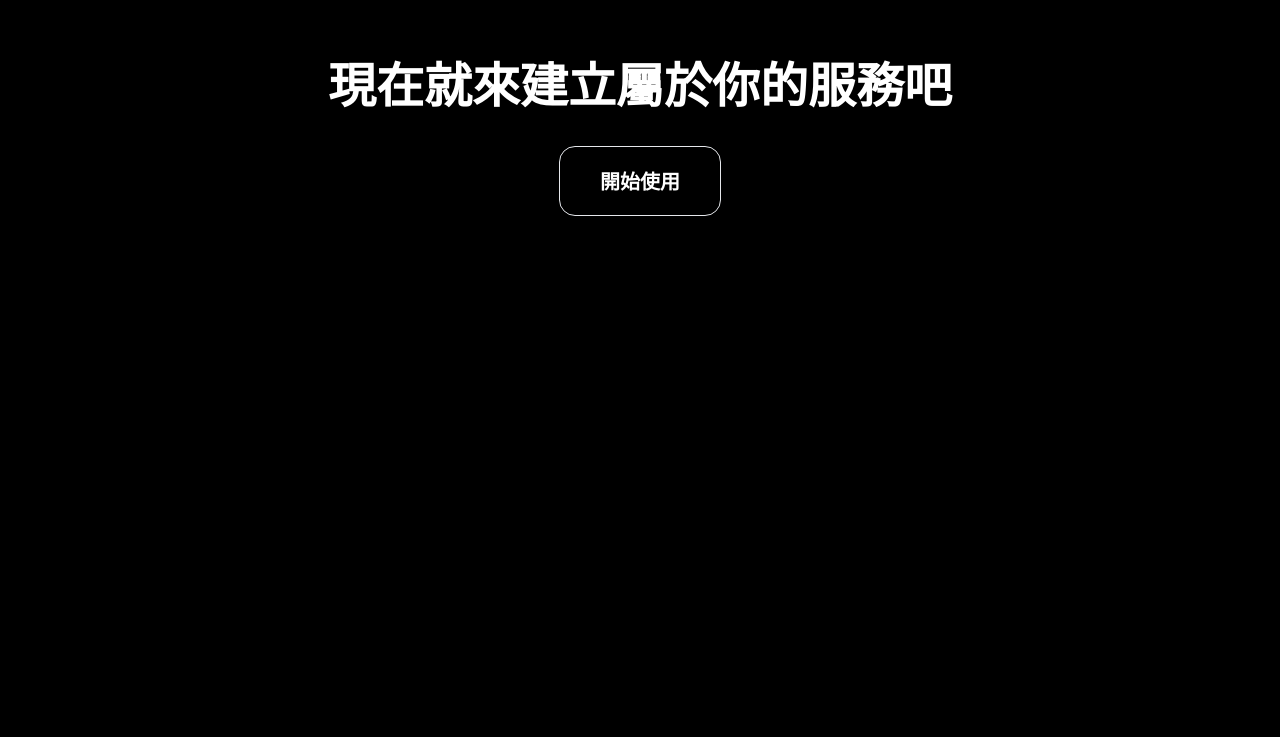
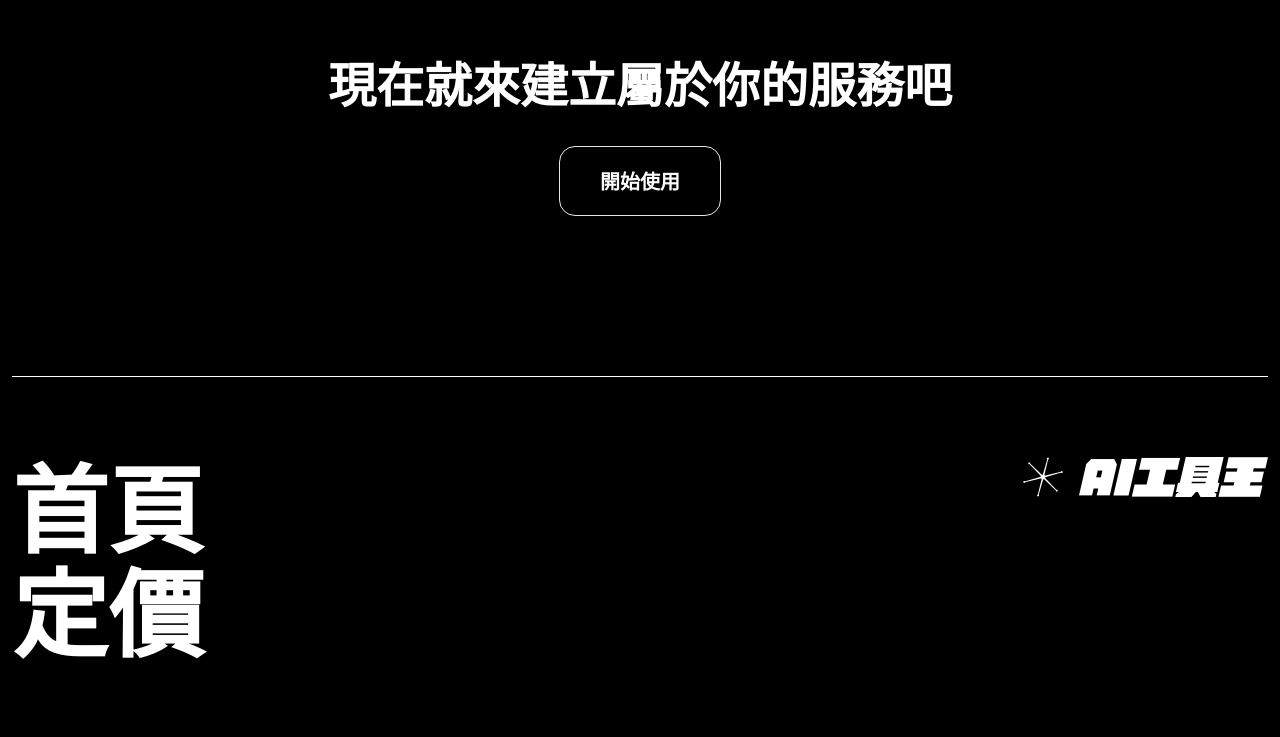
Before and after one commit to Avain84/practice_AI, a website: page index.html in a window 1280 px wide. Shown: the part 4760-5497 px from the top of the page. Before the commit the page ends 5136 px from the top, so only its background shows below. Drawn offline with nearby package versions, Linux system fonts and the light colour scheme.

Commit message:
新增section6

```diff
--- a/index.html
+++ b/index.html
@@ -606,6 +606,16 @@
       </div>
     </section>
 
+    <section class="section6 mx-3 py-20 flex flex-col dt:flex-row-reverse gap-10 dt:justify-between">
+      <div class="logo h-10">
+        <img src="./src/imgs/logo.png" class="h-full w-auto" alt="AI工具王">
+      </div>
+      <ul class="flex flex-col gap-2">
+        <li class="flex items-center"><a href="index.html" class="text-5xl dt:text-8xl font-black">首頁</a></li>
+        <li class="flex items-center"><a href="price.html" class="text-5xl dt:text-8xl font-black">定價</a></li>
+      </ul>
+    </section>
+
     <script src="https://cdn.jsdelivr.net/npm/swiper@11/swiper-bundle.min.js"></script>
     <!-- Initialize Swiper -->
     <script>
--- /dev/null
+++ b/src/scss/_homeSec06.scss
@@ -0,0 +1,3 @@
+.section6{
+  border-top: 1px solid $white;
+}
--- a/src/scss/all.scss
+++ b/src/scss/all.scss
@@ -11,3 +11,4 @@
 @import "homeSec03";
 @import "homeSec04";
 @import "homeSec05";
+@import "homeSec06";
```
Also changed, not shown: src/output.css, src/scss/all.css.
